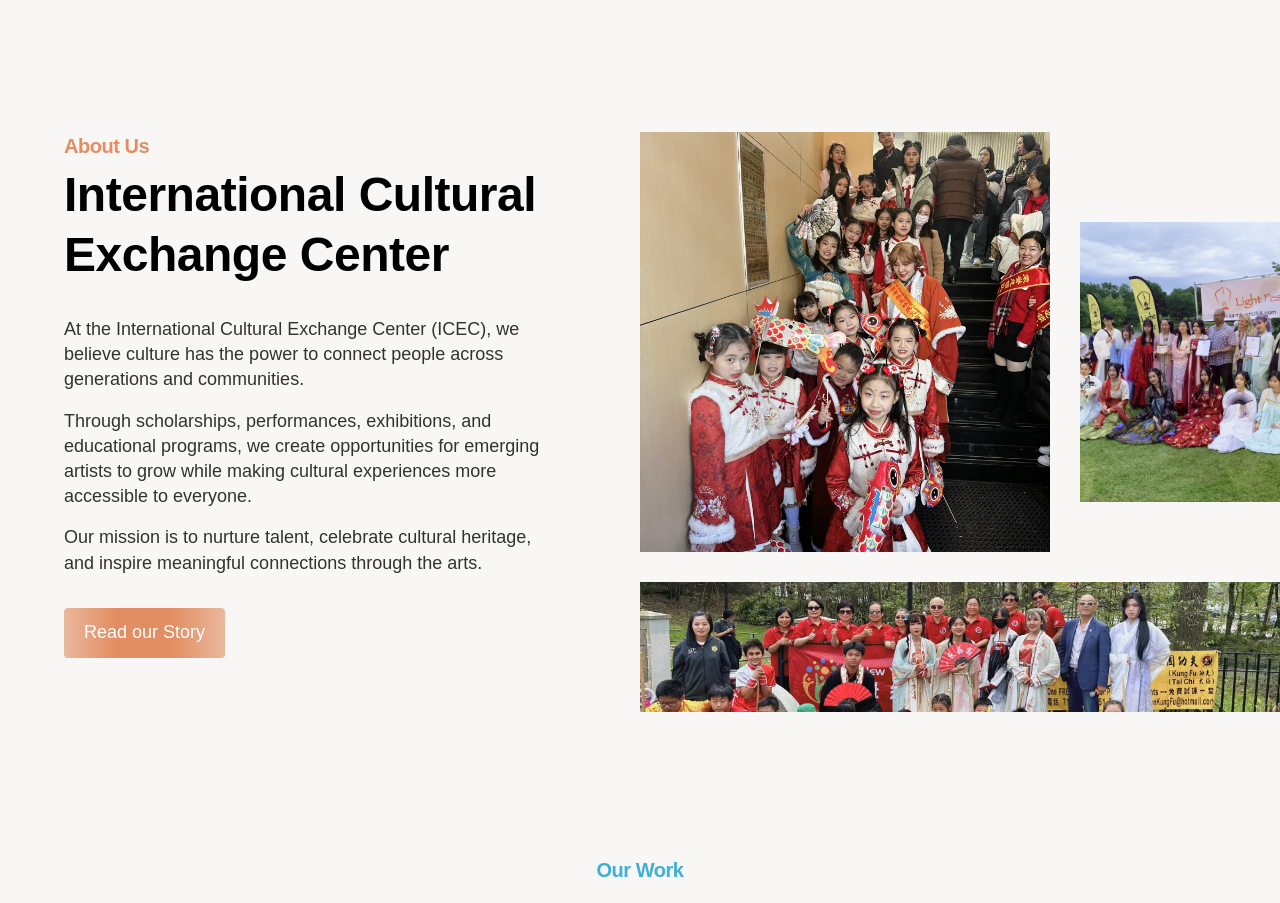
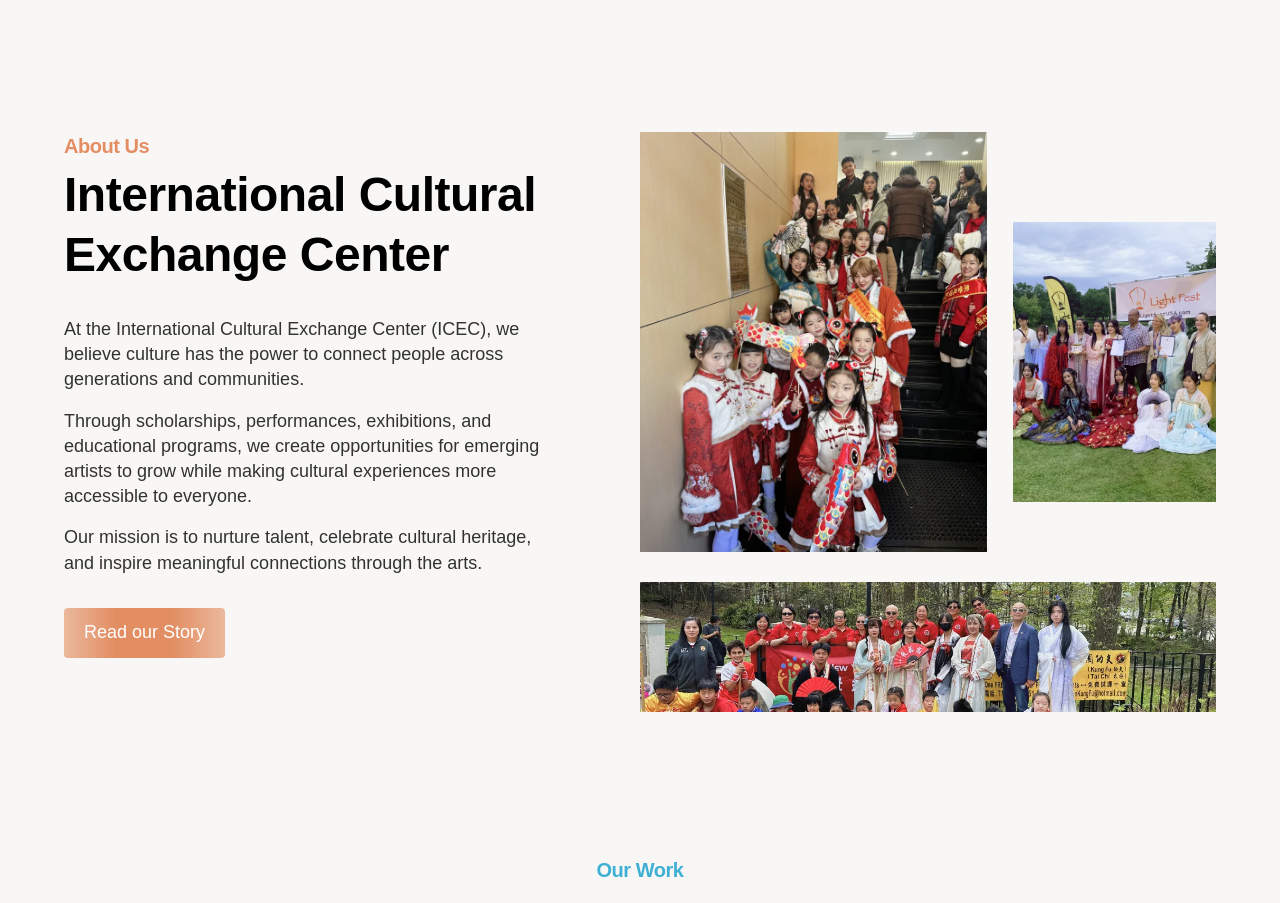
Before and after one commit to Blair-Su/International-Cultural-Exchange-Center, a React (Vite) app: page / in a window 1280 px wide. Shown: the part 740-1643 px from the top of the page. Built offline with nearby package versions, Linux system fonts and the light colour scheme.

Commit message:
Align home about collage layout

```diff
--- a/src/imports/HomePageTest2/index.tsx
+++ b/src/imports/HomePageTest2/index.tsx
@@ -152,13 +152,13 @@ function AboutUsSection({ onNavigate }: { onNavigate?: (page: Page) => void }) {
         </div>
 
         {/* Collage — desktop staggered, mobile simple grid */}
-        <div className="w-full lg:w-auto lg:shrink-0">
+        <div className="w-full lg:flex-1 lg:min-w-0">
           {/* Desktop */}
-          <div className="hidden lg:block relative" style={{ width: 680, height: 580 }}>
-            <div className="absolute top-0 left-0 w-[410px] h-[420px] overflow-hidden">
+          <div className="hidden lg:block relative w-full h-[580px]">
+            <div className="absolute top-0 left-0 w-[60.3%] h-[420px] overflow-hidden">
               <img src={imgCollageImage1} alt="" className="w-full h-full object-cover" />
             </div>
-            <div className="absolute top-[90px] left-[440px] w-[240px] h-[280px] overflow-hidden">
+            <div className="absolute top-[90px] left-[64.7%] w-[35.3%] h-[280px] overflow-hidden">
               <img src={imgCollageImage2} alt="" className="w-full h-full object-cover" />
             </div>
             <div className="absolute top-[450px] left-0 w-full h-[130px] overflow-hidden">
```
